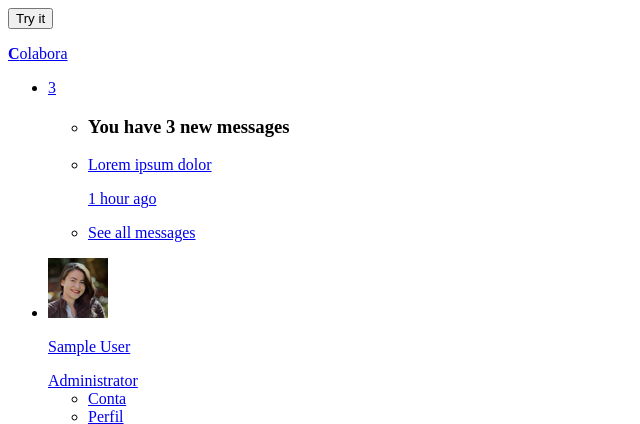
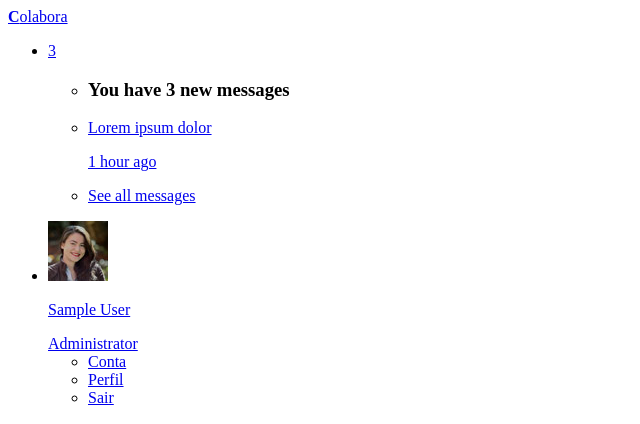
Before and after one commit to josiasveras/Colabora, a PHP site: page /App/Views/app/habilidades.phtml in a window 1280 px wide. Shown: the top 424 px of the page, without its empty margins (0-640 px from the left). Run offline with PHP 8.4, Linux system fonts and the light colour scheme; the visitor is signed in with stand-in values (Sample User, id 1).

Commit message:
Update habilidades

```diff
--- a/colabora/App/Views/app/habilidades.phtml
+++ b/colabora/App/Views/app/habilidades.phtml
@@ -6,17 +6,18 @@
     <meta charset="utf-8">
     <meta name="viewport" content="width=device-width, initial-scale=1">
 
-    <button onclick="myFunction()">Try it</button>
+    <!-- <button onclick="myFunction()">Try it</button>
 
     <p id="demo"></p>
 
     <script>
+
     function myFunction() {
     var x = document.getElementByTagName("div");
     document.getElementById("demo").innerHTML = x.length;
     }
 
-</script>
+    </script> -->
 
 </head>
 
--- a/colabora/App/Views/layout.phtml
+++ b/colabora/App/Views/layout.phtml
@@ -18,9 +18,6 @@
 	<script src="js/fastclick.js"></script>
 	<script src="js/scroll.js"></script>
 	<script src="js/fixed-responsive-nav.js"></script>
-
-
-
 </head>
 
 <body>
```
Lines whose indentation alone changed are shown as unchanged.
